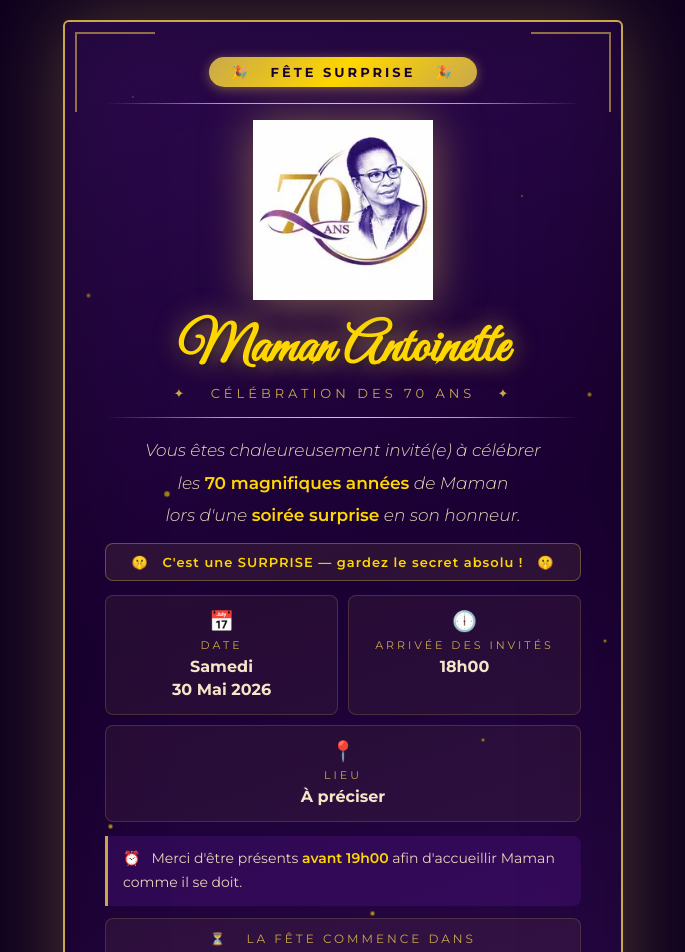
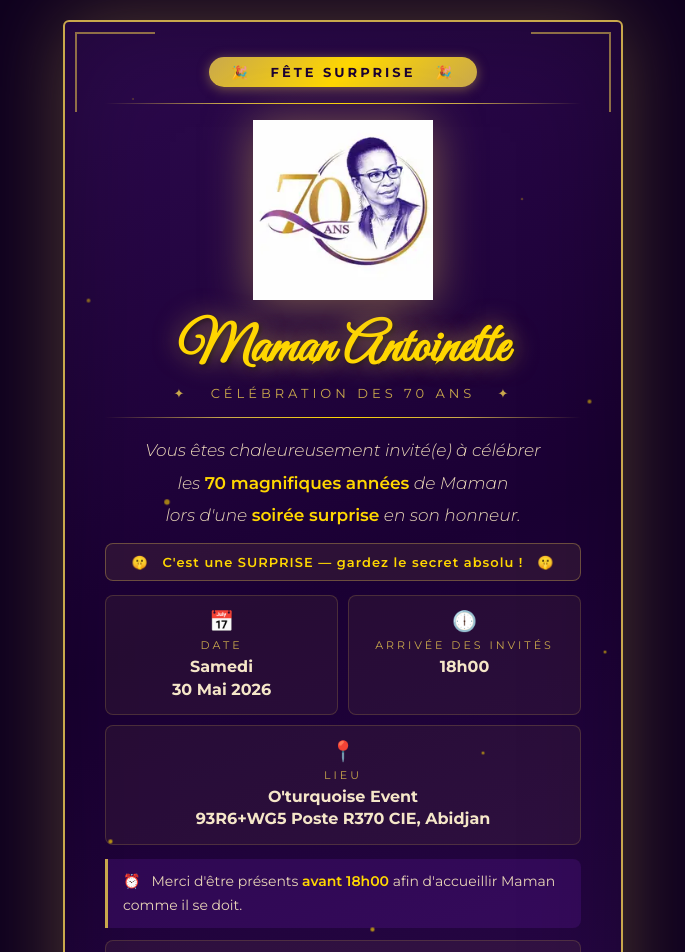
Before and after one commit to barrahost/70ans, a React (Vite) app: page / in a window 1280 px wide. Shown: the top 952 px of the page, without its empty margins (297-982 px from the left). Built offline with nearby package versions, Linux system fonts and the light colour scheme.

Commit message:
Add files via upload

```diff
--- a/src/App.jsx
+++ b/src/App.jsx
@@ -118,14 +118,19 @@ export default function App() {
         <div style={styles.detailsGrid}>
           <DetailItem icon="📅" label="Date" value={<>Samedi<br />30 Mai 2026</>} />
           <DetailItem icon="🕕" label="Arrivée des invités" value="18h00" />
-          <DetailItem icon="📍" label="Lieu" value="À préciser" fullWidth />
+          <DetailItem
+            icon="📍"
+            label="Lieu"
+            value={<>O&apos;turquoise Event<br />93R6+WG5 Poste R370 CIE, Abidjan</>}
+            fullWidth
+          />
         </div>
 
 
         {/* Notice importante */}
         <div style={styles.importantNotice}>
           <p style={styles.noticeP}>
-            ⏰ &nbsp; Merci d'être présents <strong style={styles.gold}>avant 19h00</strong> afin d'accueillir Maman comme il se doit.
+            ⏰ &nbsp; Merci d'être présents <strong style={styles.gold}>avant 18h00</strong> afin d'accueillir Maman comme il se doit.
           </p>
         </div>
 
```
